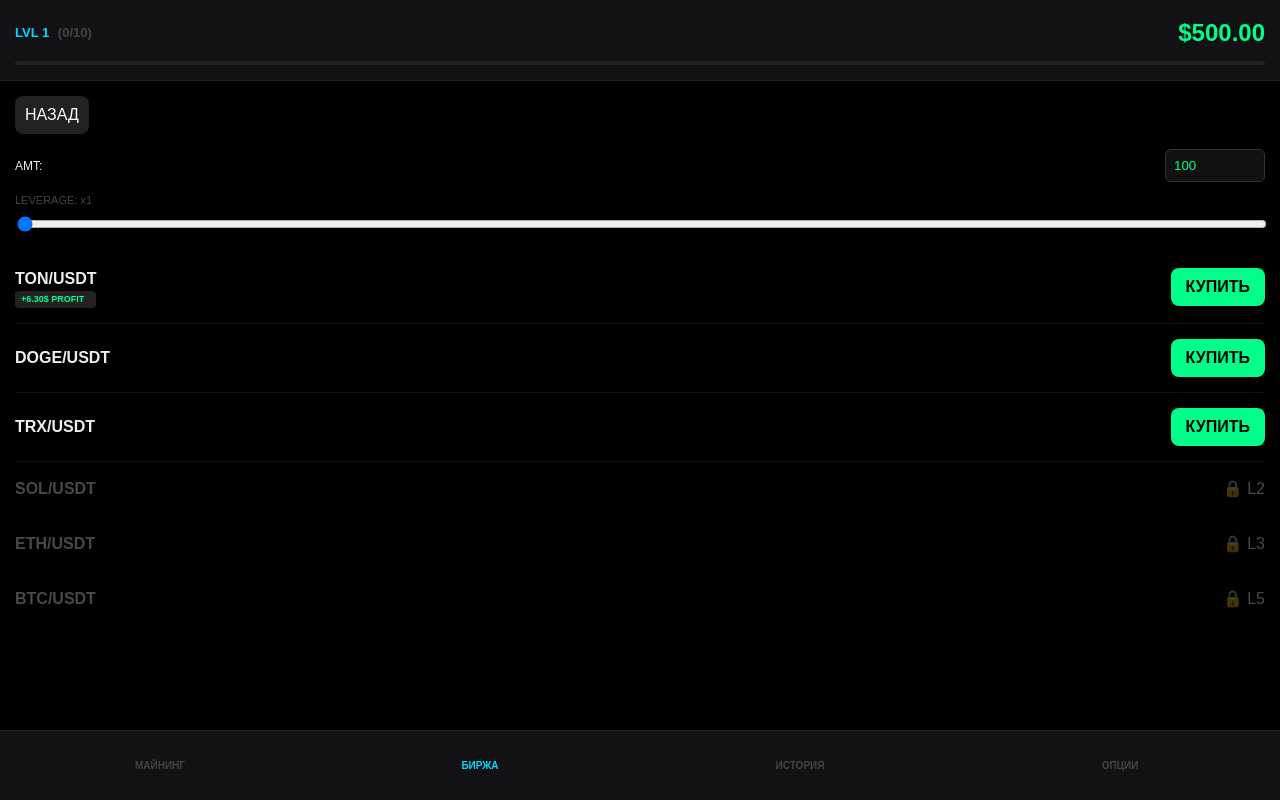
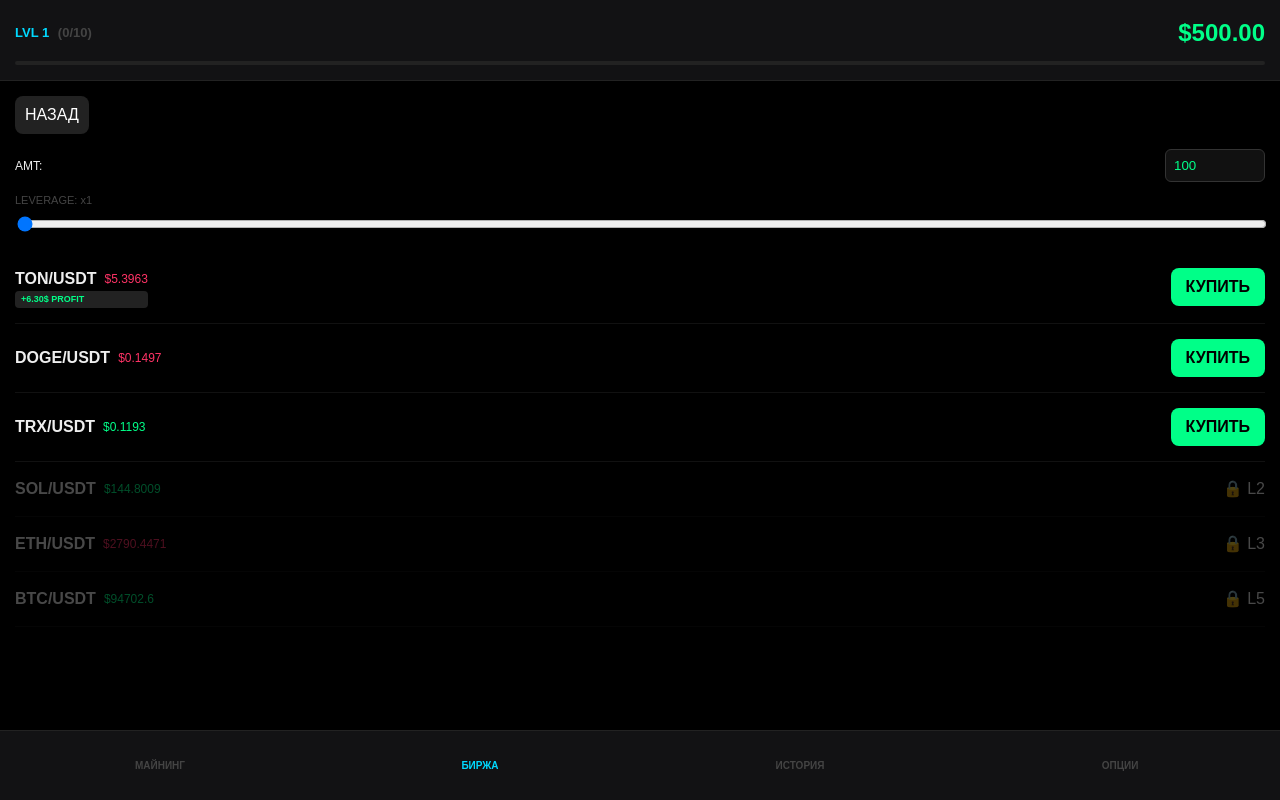
Before and after one commit to katyakuznezc-cmd/treidgame, a React (Vite) app: page / in a window 1280 px wide. Both pictures are taken after a click on the element "1INCH". Built offline with nearby package versions, Linux system fonts and the light colour scheme.

Commit message:
Update App.jsx

```diff
--- a/src/App.jsx
+++ b/src/App.jsx
@@ -1,3 +1,5 @@
+
+
 import React, { useState, useEffect, useRef } from 'react';
 
 const COINS_DATA = [
@@ -22,6 +24,11 @@ export default function App() {
   const [xp, setXp] = useState(() => Number(localStorage.getItem(`k_xp_${userId}`)) || 0);
   const [winCount, setWinCount] = useState(() => Number(localStorage.getItem(`k_wins_${userId}`)) || 0);
 
+  // Живые цены
+  const [prices, setPrices] = useState(() =>
+    COINS_DATA.reduce((acc, c) => ({ ...acc, [c.id]: c.base }), {})
+  );
+
   const [tab, setTab] = useState('trade');
   const [selectedDex, setSelectedDex] = useState(null);
   const [activePositions, setActivePositions] = useState({});
@@ -42,20 +49,33 @@ export default function App() {
   const sndClick = useRef(new Audio('https://www.fesliyanstudios.com/play-mp3/6510'));
   const sndBell = useRef(new Audio('https://assets.mixkit.co/active_storage/sfx/2358/2358-preview.mp3'));
 
+  // Имитация движения рынка
+  useEffect(() => {
+    const itv = setInterval(() => {
+      setPrices(prev => {
+        const next = { ...prev };
+        Object.keys(next).forEach(id => {
+          const change = 1 + (Math.random() * 0.01 - 0.005); // +/- 0.5%
+          next[id] = Number((next[id] * change).toFixed(id === 'BTC' ? 1 : 4));
+        });
+        return next;
+      });
+    }, 2000);
+    return () => clearInterval(itv);
+  }, []);
+
   useEffect(() => {
     localStorage.setItem(`k_bal_${userId}`, balance);
     localStorage.setItem(`k_xp_${userId}`, xp);
     localStorage.setItem(`k_wins_${userId}`, winCount);
     localStorage.setItem(`k_hist_${userId}`, JSON.stringify(history));
     localStorage.setItem('k_uid', userId);
-
     if (lvl >= 2 && !localStorage.getItem('ad_pro_shown')) {
       setShowAd(true);
       localStorage.setItem('ad_pro_shown', 'true');
     }
   }, [balance, xp, winCount, history, lvl, userId]);
 
-  // Скрытие уведомления через 5 секунд
   useEffect(() => {
     if (toast) {
       const timer = setTimeout(() => setToast(null), 5000);
@@ -86,9 +106,10 @@ export default function App() {
   const handleAction = (coinId) => {
     const pos = activePositions[coinId];
     if (pos) {
-      // ЗАКРЫТИЕ СДЕЛКИ (10 секунд)
-      const isWin = signal && pos.signalId === signal.id && signal.sellDexId === selectedDex;
-      const pnl = (Number(pos.amt) * ((isWin ? Number(pos.bonus) : -20) * Number(pos.lev)) / 100);
+      // 15% шанс проигрыша (имитация рыночного шума)
+      const marketCrash = Math.random() < 0.15;
+      const isWin = !marketCrash && signal && pos.signalId === signal.id && signal.sellDexId === selectedDex;
+      const pnl = (Number(pos.amt) * ((isWin ? Number(pos.bonus) : -25) * Number(pos.lev)) / 100);
 
       setPendingTrades(prev => ({ ...prev, [coinId]: true }));
       setActivePositions(prev => { const n = {...prev}; delete n[coinId]; return n; });
@@ -99,16 +120,14 @@ export default function App() {
         setHistory(h => [{ coin: coinId, pnl, win: isWin, date: new Date().toLocaleTimeString() }, ...h.slice(0, 10)]);
         setPendingTrades(prev => { const n = {...prev}; delete n[coinId]; return n; });
 
-        // Уведомление по центру
         setToast({
             msg: isWin
                 ? (lang === 'RU' ? `ПРИБЫЛЬ: +$${pnl.toFixed(2)}` : `PROFIT: +$${pnl.toFixed(2)}`)
-                : (lang === 'RU' ? `УБЫТОК: -$${Math.abs(pnl).toFixed(2)}` : `LOSS: -$${Math.abs(pnl).toFixed(2)}`),
+                : (lang === 'RU' ? `РЫНОК УПАЛ: -$${Math.abs(pnl).toFixed(2)}` : `MARKET CRASH: -$${Math.abs(pnl).toFixed(2)}`),
             type: isWin ? 'win' : 'loss'
         });
-      }, 10000); // 10 секунд
+      }, 10000);
     } else {
-      // ОТКРЫТИЕ СДЕЛКИ
       if(tradeAmount > balance || tradeAmount <= 0) return setToast({msg: 'LOW BALANCE', type: 'loss'});
       setBalance(b => b - tradeAmount);
       setActivePositions(p => ({ ...p, [coinId]: { amt: tradeAmount, lev: leverage, dex: selectedDex, signalId: signal?.id, bonus: signal?.bonus } }));
@@ -134,49 +153,30 @@ export default function App() {
         .content { flex: 1; overflow-y: auto; display: flex; flex-direction: column; }
         .signal-box { background: #00121a; border: 1px solid var(--neon); margin: 10px; padding: 12px; border-radius: 8px; }
         .dex-item { background: #0a0a0a; border: 1px solid #222; margin: 8px 10px; padding: 20px; border-radius: 12px; border-left: 5px solid; cursor: pointer; }
-        .sphere { width: 140px; height: 140px; border: 3px solid var(--neon); border-radius: 50%; display: flex; align-items: center; justify-content: center; font-size: 50px; color: var(--neon); margin: 40px auto; cursor: pointer; box-shadow: 0 0 15px rgba(0,217,255,0.1); transition: 0.1s; }
-        .sphere:active { transform: scale(0.9); }
+        .sphere { width: 140px; height: 140px; border: 3px solid var(--neon); border-radius: 50%; display: flex; align-items: center; justify-content: center; font-size: 50px; color: var(--neon); margin: 40px auto; cursor: pointer; }
         .nav { height: 70px; display: flex; background: var(--panel); border-top: 1px solid #222; padding-bottom: env(safe-area-inset-bottom); }
         .nav-btn { flex: 1; background: none; border: none; color: #444; font-size: 10px; font-weight: bold; cursor: pointer; }
         .nav-btn.active { color: var(--neon); }
-
-        /* ЦЕНТРАЛЬНОЕ УВЕДОМЛЕНИЕ */
-        .center-toast {
-            position: fixed; top: 50%; left: 50%; transform: translate(-50%, -50%);
-            padding: 30px; border-radius: 20px; z-index: 10000; text-align: center;
-            min-width: 250px; animation: pop 0.3s cubic-bezier(0.175, 0.885, 0.32, 1.275);
-            box-shadow: 0 0 40px rgba(0,0,0,0.5); border: 2px solid rgba(255,255,255,0.1);
-        }
+        .center-toast { position: fixed; top: 50%; left: 50%; transform: translate(-50%, -50%); padding: 30px; border-radius: 20px; z-index: 10000; text-align: center; min-width: 250px; animation: pop 0.3s cubic-bezier(0.175, 0.885, 0.32, 1.275); box-shadow: 0 0 40px rgba(0,0,0,0.5); border: 2px solid rgba(255,255,255,0.1); }
         @keyframes pop { from { transform: translate(-50%, -50%) scale(0.5); opacity: 0; } to { transform: translate(-50%, -50%) scale(1); opacity: 1; } }
-
-        .modal { position: fixed; inset: 0; background: rgba(0,0,0,0.9); z-index: 9999; display: flex; align-items: center; justify-content: center; padding: 20px; }
-        .ad-box { background: #111; border: 2px solid var(--win); padding: 30px; border-radius: 20px; text-align: center; }
+        .price-up { color: var(--win); transition: 0.3s; }
+        .price-down { color: var(--loss); transition: 0.3s; }
         .calc-badge { font-size: 9px; background: #222; padding: 2px 6px; border-radius: 4px; color: var(--win); font-weight: bold; }
       `}</style>
 
       {showAd && (
-        <div className="modal">
-          <div className="ad-box">
+        <div className="modal" style={{position:'fixed', inset:0, background:'rgba(0,0,0,0.9)', zIndex:9999, display:'flex', alignItems:'center', justifyContent:'center'}}>
+          <div className="ad-box" style={{background:'#111', border:'2px solid var(--win)', padding:'30px', borderRadius:'20px', textAlign:'center'}}>
             <h2 style={{color: 'var(--win)', marginTop: 0}}>QUALIFIED</h2>
-            <p>{lang === 'RU' ? '10 сделок закрыто! Доступ в VIP открыт.' : '10 trades closed! VIP access granted.'}</p>
-            <button onClick={() => window.open('https://t.me/kriptoalians', '_blank')} style={{background: 'var(--win)', border:'none', padding:'16px', width:'100%', borderRadius:'10px', fontWeight:'bold', cursor:'pointer'}}>JOIN CHANNEL</button>
+            <button onClick={() => window.open('https://t.me/kriptoalians', '_blank')} style={{background: 'var(--win)', border:'none', padding:'16px', width:'100%', borderRadius:'10px', fontWeight:'bold'}}>JOIN CHANNEL</button>
           </div>
         </div>
       )}
 
-      {/* УВЕДОМЛЕНИЕ ПО ЦЕНТРУ */}
       {toast && (
-        <div className="center-toast" style={{
-            background: toast.type === 'win' ? 'var(--win)' : 'var(--loss)',
-            color: '#000'
-        }}>
-            <div style={{fontSize: '12px', opacity: 0.7, marginBottom: '5px', fontWeight: 'bold'}}>
-                {toast.type === 'win' ? 'SUCCESS' : 'FAILED'}
-            </div>
-            <div style={{fontSize: '22px', fontWeight: '900'}}>{toast.msg}</div>
-            <div style={{fontSize: '10px', marginTop: '10px', opacity: 0.6}}>
-                {lang === 'RU' ? 'Закроется через 5 сек' : 'Closing in 5s'}
-            </div>
+        <div className="center-toast" style={{ background: toast.type === 'win' ? 'var(--win)' : 'var(--loss)', color: '#000' }}>
+            <div style={{fontSize: '12px', opacity: 0.7, marginBottom: '5px', fontWeight: 'bold'}}>{toast.type === 'win' ? 'SUCCESS' : 'FAILED'}</div>
+            <div style={{fontSize: '20px', fontWeight: '900'}}>{toast.msg}</div>
         </div>
       )}
 
@@ -221,16 +221,22 @@ export default function App() {
                 {COINS_DATA.map(c => {
                   const pos = activePositions[c.id];
                   const locked = c.lvl > lvl;
+                  const currentPrice = prices[c.id];
                   const estProfit = ((tradeAmount * leverage * (signal?.bonus || 0)) / 100).toFixed(2);
 
                   return (
                     <div key={c.id} style={{display:'flex', justifyContent:'space-between', alignItems:'center', padding:'15px 0', borderBottom:'1px solid #111', opacity: locked ? 0.3 : 1}}>
                       <div>
-                        <div style={{fontWeight:'bold'}}>{c.id}/USDT</div>
+                        <div style={{fontWeight:'bold', display:'flex', alignItems:'center', gap:'8px'}}>
+                          {c.id}/USDT
+                          <span style={{fontSize:'12px', fontWeight:'normal'}} className={Math.random() > 0.5 ? 'price-up' : 'price-down'}>
+                            ${currentPrice}
+                          </span>
+                        </div>
                         {!locked && !pos && signal?.coin === c.id && (
                           <div className="calc-badge">+{estProfit}$ PROFIT</div>
                         )}
-                        {pos && <div style={{fontSize:'9px', color:'var(--win)'}}>PROCESSING... (10s)</div>}
+                        {pos && <div style={{fontSize:'10px', color:'var(--win)', animation:'pulse 1s infinite'}}>WAITING 10s...</div>}
                       </div>
 
                       {locked ? <span>🔒 L{c.lvl}</span> :
@@ -274,15 +280,10 @@ export default function App() {
         {tab === 'opts' && (
           <div style={{padding:'20px'}}>
             <h3 style={{fontSize: '20px'}}>{t.opts}</h3>
-            <button onClick={() => setSoundEnabled(!soundEnabled)} style={{width:'100%', padding:'15px', background:'#222', color:'#fff', border:'none', borderRadius:'10px', marginBottom:'10px'}}>
-              SOUND: {soundEnabled ? 'ON' : 'OFF'}
-            </button>
-            <button onClick={() => setLang(lang === 'RU' ? 'EN' : 'RU')} style={{width:'100%', padding:'15px', background:'#222', color:'#fff', border:'none', borderRadius:'10px', marginBottom:'20px'}}>
-              LANG: {lang}
-            </button>
+            <button onClick={() => setSoundEnabled(!soundEnabled)} style={{width:'100%', padding:'15px', background:'#222', color:'#fff', border:'none', borderRadius:'10px', marginBottom:'10px'}}>SOUND: {soundEnabled ? 'ON' : 'OFF'}</button>
+            <button onClick={() => setLang(lang === 'RU' ? 'EN' : 'RU')} style={{width:'100%', padding:'15px', background:'#222', color:'#fff', border:'none', borderRadius:'10px', marginBottom:'20px'}}>LANG: {lang}</button>
             <div style={{textAlign:'center', fontSize:'12px', color:'#444'}}>
-              Dev: <a href="https://t.me/vladstelin78" style={{color:'var(--neon)'}}>@vladstelin78</a><br/>
-              Creator: <a href="https://t.me/kriptoalians" style={{color:'var(--neon)'}}>@kriptoalians</a>
+              Dev: <a href="https://t.me/vladstelin78" style={{color:'var(--neon)'}}>@vladstelin78</a><br/>Creator: <a href="https://t.me/kriptoalians" style={{color:'var(--neon)'}}>@kriptoalians</a>
             </div>
           </div>
         )}
```
